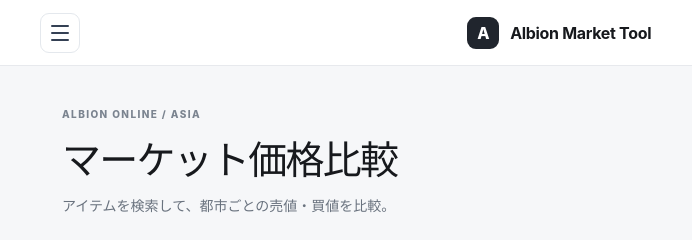
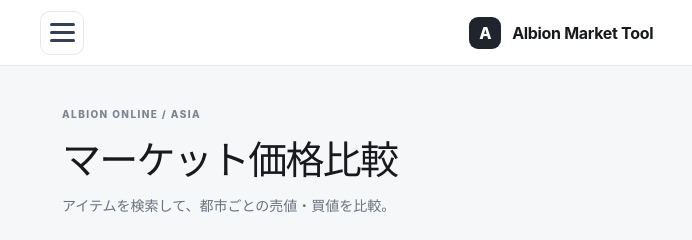
Before and after one commit to yuudaiy0819-sudo/albion-market-tool, a plain HTML site: page index.html in a window 1280 px wide. Shown: the top 240 px of the page, 40-732 px from the left. Drawn offline with Linux system fonts and the light colour scheme.

Commit message:
Improve hamburger menu icon visibility on desktop

```diff
--- a/styles.css
+++ b/styles.css
@@ -208,8 +208,8 @@
 
 /* Compact hamburger navigation */
 .topbar{position:sticky;top:0;z-index:1000}
-.menu-toggle{width:40px;height:40px;display:flex;flex-direction:column;justify-content:center;align-items:center;gap:5px;border:1px solid #e4e8ed;border-radius:9px;background:#fff;cursor:pointer;flex:none}
-.menu-toggle span{display:block;width:18px;height:2px;border-radius:2px;background:#344054}
+.menu-toggle{width:44px;height:44px;display:flex;flex-direction:column;justify-content:center;align-items:center;gap:5px;border:1px solid #e4e8ed;border-radius:10px;background:#fff;cursor:pointer;flex:none;visibility:visible;opacity:1}
+.menu-toggle span{display:block;width:25px;height:3px;border-radius:999px;background:#344054;flex:none}
 .site-menu[hidden],.menu-backdrop[hidden]{display:none}
 .site-menu{position:fixed;top:62px;left:16px;z-index:1002;width:min(310px,calc(100vw - 32px));padding:12px;background:#fff;border:1px solid #e6e9ee;border-radius:13px;box-shadow:0 14px 40px rgba(20,30,45,.16);display:grid;gap:3px}
 .site-menu-heading{display:flex;align-items:center;justify-content:space-between;padding:4px 5px 10px;border-bottom:1px solid #edf0f3;margin-bottom:5px;color:#27313c;font-size:14px}
```
